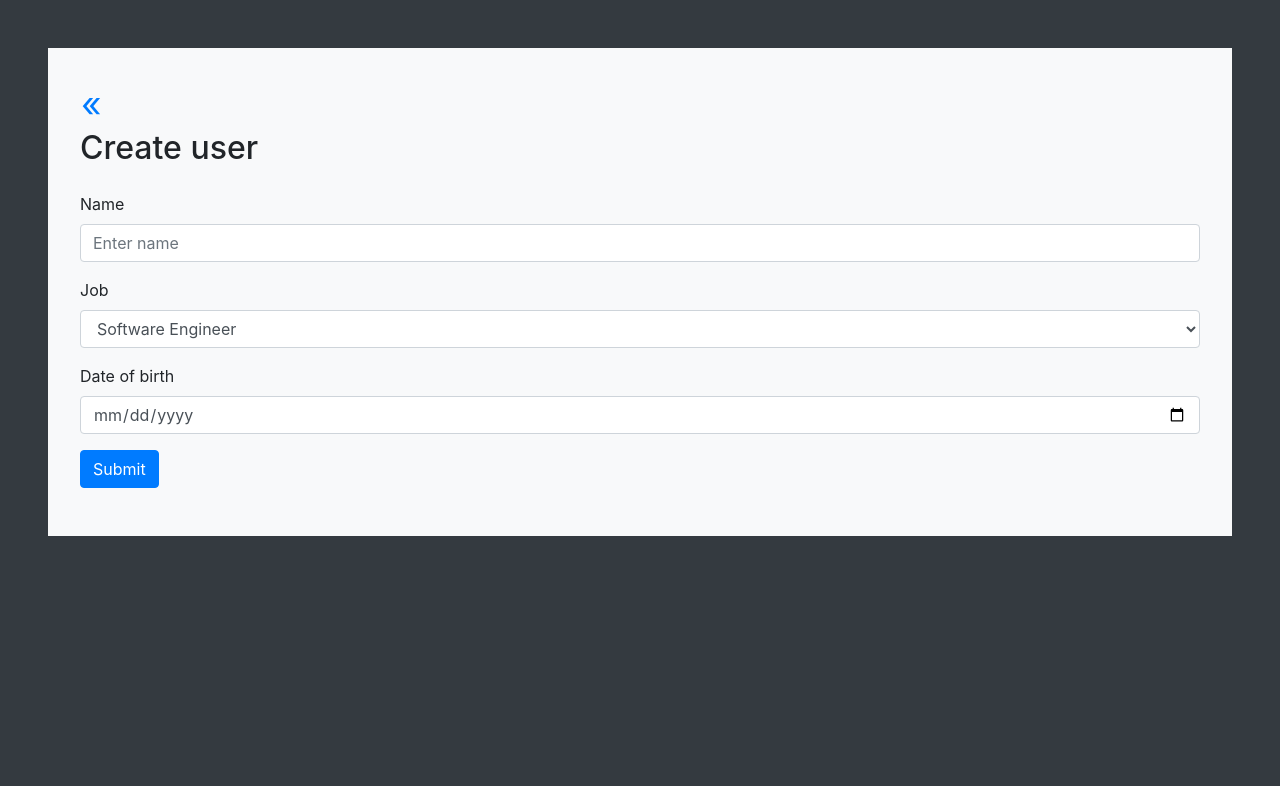
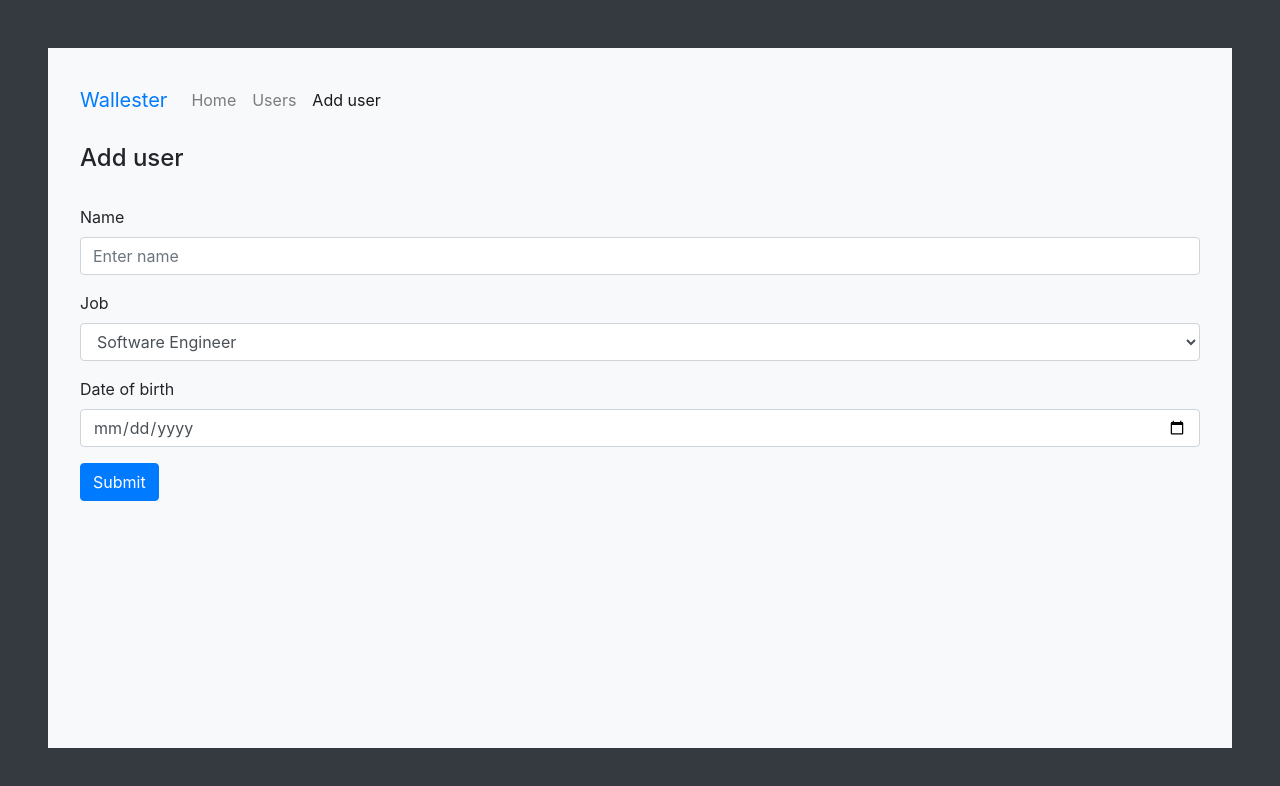
Before and after one commit to krsepp/wallester-test, a React (Create React App) app: page /user/add in a window 1280 px wide. Shown: the top 786 px of the page. Built offline with nearby package versions, Linux system fonts and the light colour scheme.

Commit message:
Added navigation and updated components

```diff
--- /dev/null
+++ b/src/components/Navigation.tsx
@@ -0,0 +1,21 @@
+import React from 'react';
+import {NavLink} from 'react-router-dom';
+import {Navbar, Nav} from 'react-bootstrap';
+
+const Navigation: React.FC = () => {
+    return (
+        <Navbar bg='light' expand='sm' className='p-0 mb-4'>
+            <Navbar.Brand className='text-primary'>Wallester</Navbar.Brand>
+            <Navbar.Toggle aria-controls='basic-navbar-nav' />
+            <Navbar.Collapse id='basic-navbar-nav'>
+                <Nav className='mr-auto'>
+                    <NavLink exact to='/' className='nav-link'>Home</NavLink>
+                    <NavLink to='/users/1' className='nav-link'>Users</NavLink>
+                    <NavLink to='/user/add' className='nav-link'>Add user</NavLink>
+                </Nav>
+            </Navbar.Collapse>
+        </Navbar>
+    );
+};
+
+export default Navigation;
--- a/src/components/User.tsx
+++ b/src/components/User.tsx
@@ -3,6 +3,7 @@ import IUserProps from '../interfaces/IUserProps';
 import ISingleUser from '../interfaces/ISingleUser';
 import {getSingleUser} from '../services/reqres';
 import {Table} from 'react-bootstrap';
+import HeaderContainer from "../containers/HeaderContainer";
 
 const User: React.FC<IUserProps> = ({ id }) => {
     const [user, setUser] = useState<ISingleUser|null>(null);
@@ -13,7 +14,7 @@ const User: React.FC<IUserProps> = ({ id }) => {
 
     return user !== null ? (
         <div className='user'>
-            <h2 className='h2 mb-4'>{`${user.data.first_name} ${user.data.last_name}`}</h2>
+            <HeaderContainer headerText={`${user.data.first_name} ${user.data.last_name}`}/>
 
             <Table responsive hover>
                 <thead>
--- a/src/components/UserList.tsx
+++ b/src/components/UserList.tsx
@@ -43,7 +43,7 @@ const UserList: React.FC<IUserListProps> = ({ page }) => {
 
     return listUsers !== null ? (
         <div className='user-list'>
-            <UserListHeader/>
+            {/*<UserListHeader/>*/}
 
             <Table responsive hover>
                 <thead>
@@ -72,6 +72,7 @@ const UserList: React.FC<IUserListProps> = ({ page }) => {
                 nextLinkClassName='page-link'
                 activeClassName='active'
                 initialPage={page-1}
+                disableInitialCallback={true}
                 onPageChange={handlePageClick}
             />
         </div>
--- a/src/components/UserListHeader.tsx
+++ /dev/null
@@ -1,15 +0,0 @@
-import React from 'react';
-import {NavLink} from 'react-router-dom';
-
-const UserListHeader: React.FC = () => {
-    return (
-        <div className='mb-4 d-flex justify-content-between align-items-baseline'>
-            <h2 className='h2'>Users</h2>
-            <NavLink to='/user/add' className='btn btn-primary'>
-                Add
-            </NavLink>
-        </div>
-    );
-};
-
-export default UserListHeader;
--- /dev/null
+++ b/src/containers/HeaderContainer.tsx
@@ -0,0 +1,16 @@
+import React from 'react';
+
+interface IHeaderContainerProps {
+    headerText: string
+}
+
+const HeaderContainer: React.FC<IHeaderContainerProps> = ({ children, headerText }) => {
+    return (
+        <div className='mb-4 d-flex align-items-baseline'>
+            <h1 className='h4'>{headerText}</h1>
+            {children}
+        </div>
+    );
+};
+
+export default HeaderContainer;
--- a/src/containers/PageContainer.tsx
+++ b/src/containers/PageContainer.tsx
@@ -1,9 +1,11 @@
 import React from 'react';
 import IPageContainerProps from '../interfaces/IPageContainerProps';
+import Navigation from "../components/Navigation";
 
 const PageContainer: React.FC<IPageContainerProps> = ({ className, children }) => {
     return (
         <div className={`page ${className || ''} p-3`}>
+            <Navigation/>
             {children}
         </div>
     );
--- a/src/css/style.scss
+++ b/src/css/style.scss
@@ -1,3 +1,9 @@
+$breakpoint-tablet: 768px;
+
+#container {
+  min-height: calc(100vh - 100px);
+}
+
 .user-avatar {
   max-height: 75px;
 }
@@ -7,3 +13,9 @@
   line-height: 1;
   padding-left: 0;
 }
+
+@media only screen and (max-width: $breakpoint-tablet) {
+  #container {
+    min-height: 100vh;
+  }
+}
--- a/src/pages/AddUserPage.tsx
+++ b/src/pages/AddUserPage.tsx
@@ -1,16 +1,12 @@
 import React from 'react';
 import PageContainer from '../containers/PageContainer';
 import UserForm from '../components/UserForm';
-import {Button} from 'react-bootstrap';
-import {useHistory} from 'react-router';
+import HeaderContainer from '../containers/HeaderContainer';
 
 const AddUserPage: React.FC = () => {
-    const history = useHistory();
-
     return (
         <PageContainer className={'add-user-page'}>
-            <Button variant='link' className='user-page__back-link' onClick={() => history.goBack()}>&laquo;</Button>
-            <h2 className='h2 mb-4'>Create user</h2>
+            <HeaderContainer headerText='Add user'/>
             <UserForm/>
         </PageContainer>
     );
--- a/src/pages/Homepage.tsx
+++ b/src/pages/Homepage.tsx
@@ -1,12 +1,19 @@
 import React from 'react';
 import PageContainer from '../containers/PageContainer';
 import UserList from '../components/UserList';
+import HeaderContainer from '../containers/HeaderContainer';
+import {NavLink} from 'react-router-dom';
 
 const Homepage: React.FC = () => {
     const currentPage: number = 1;
 
     return (
         <PageContainer className={'homepage'}>
+            <HeaderContainer headerText='Users'>
+                <NavLink to='/user/add' className='btn btn-primary ml-3'>
+                    Add
+                </NavLink>
+            </HeaderContainer>
             <UserList page={currentPage}/>
         </PageContainer>
     );
--- a/src/pages/Page.tsx
+++ b/src/pages/Page.tsx
@@ -2,6 +2,8 @@ import React from 'react';
 import {useParams} from 'react-router';
 import PageContainer from '../containers/PageContainer';
 import UserList from '../components/UserList';
+import {NavLink} from "react-router-dom";
+import HeaderContainer from '../containers/HeaderContainer';
 
 const Page: React.FC = () => {
     const { page } = useParams<{ page: string }>();
@@ -9,6 +11,11 @@ const Page: React.FC = () => {
 
     return (
         <PageContainer>
+            <HeaderContainer headerText='Users'>
+                <NavLink to='/user/add' className='btn btn-primary ml-3'>
+                    Add
+                </NavLink>
+            </HeaderContainer>
             <UserList page={pageNum}/>
         </PageContainer>
     );
--- a/src/pages/UserPage.tsx
+++ b/src/pages/UserPage.tsx
@@ -1,17 +1,14 @@
 import React from 'react';
-import {useParams, useHistory} from 'react-router';
-import {Button} from 'react-bootstrap';
+import {useParams} from 'react-router';
 import PageContainer from '../containers/PageContainer';
 import User from '../components/User';
 
 const UserPage: React.FC = () => {
-    const history = useHistory();
     const { id } = useParams<{ id: string }>();
     const idNum = +id;
 
     return (
       <PageContainer className={'user-page'}>
-          <Button variant='link' className='user-page__back-link' onClick={() => history.goBack()}>&laquo;</Button>
           <User id={idNum}/>
       </PageContainer>
     );
```
